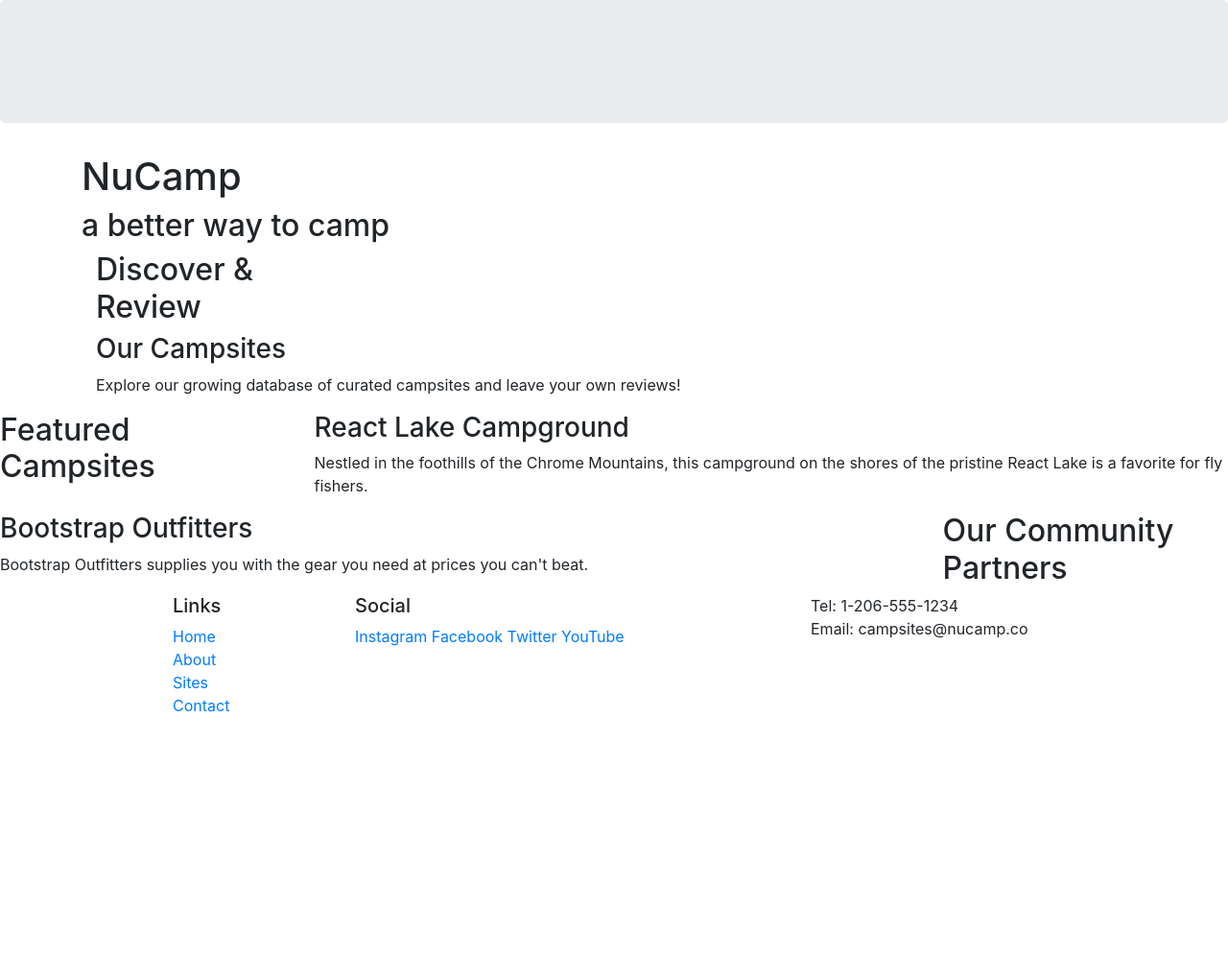
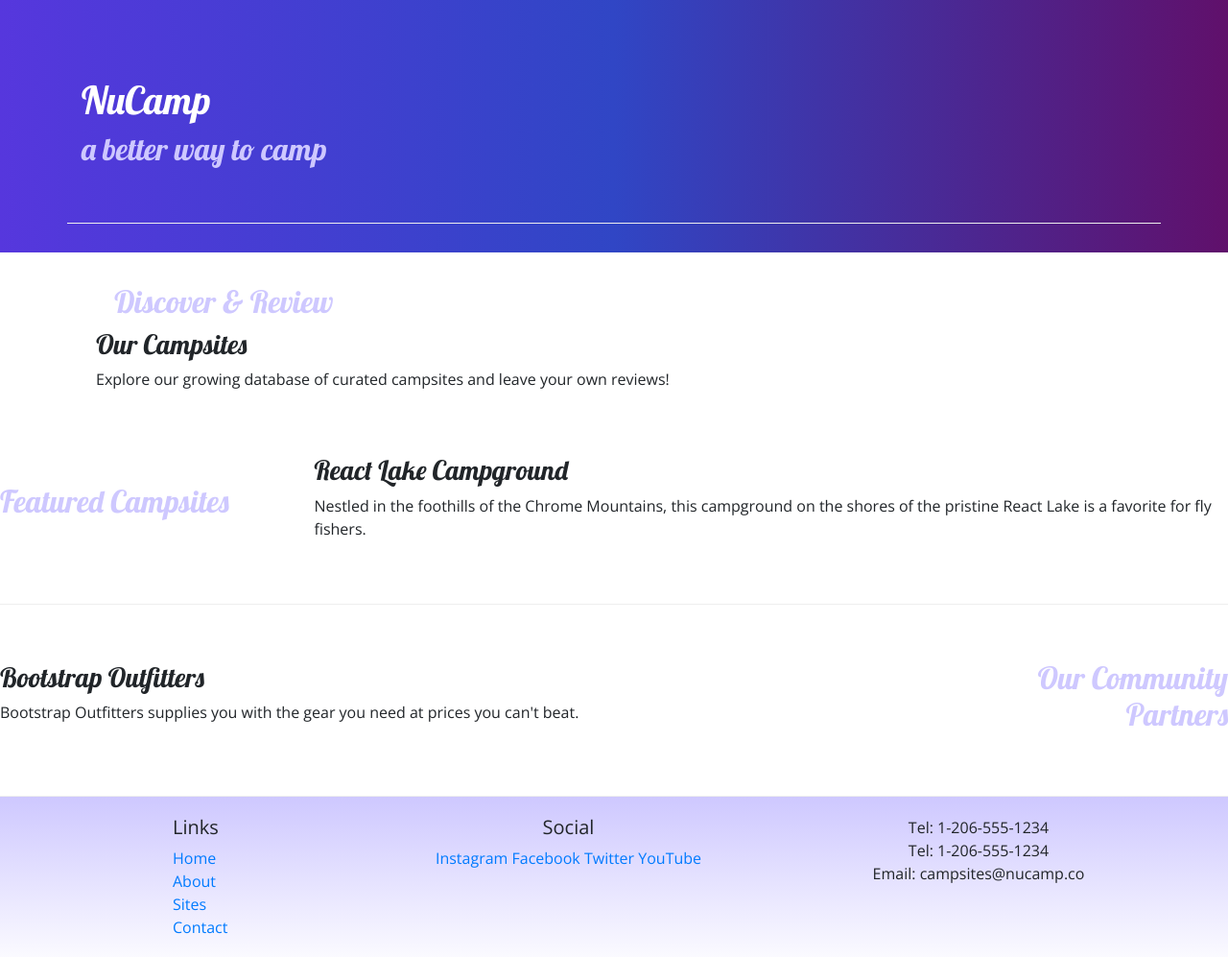
Before and after one commit to JCCassab/Bootstrap, a website: page index.html in a window 1280 px wide. Shown: the whole page at 96% size. Before the commit the page ends 800 px from the top, so only its background shows below. Drawn offline with nearby package versions, Linux system fonts and the light colour scheme; files that its build step writes are made by us from their sources.

Commit message:
Adding Custom Styles

```diff
--- a/index.html
+++ b/index.html
@@ -9,15 +9,18 @@
         <!-- Bootstrap CSS -->
         <link rel="stylesheet" href="node_modules/bootstrap/dist/css/bootstrap.min.css" />
 
+        <!-- Additional CSS must be placed after Bootstrap CSS -->
+        <link rel="stylesheet" href="https://fonts.googleapis.com/css?family=Lobster|Open+Sans" />
+        <link rel="stylesheet" href="css/styles.css" />
         <title>NuCamp: A Better Way To Camp</title>
     </head>
 
 <body>
 
     <header>
-        <header class="jumbotron"></header>
+        <header class="jumbotron jumbotron-fluid">
         <div class="container">
-            <div class="row">
+            <div class="row row-content align-items-center">
                 <div class="col">
                     <h1>NuCamp</h1>
                     <h2>a better way to camp</h2>
@@ -28,7 +31,7 @@
 
     <div class="container">
         <div class="col-sm-4 order-sm-last col-md-3">
-            <h2>Discover & Review</h2>
+            <h2 class="text-sm-right">Discover & Review</h2>
         </div>
         <div class="col">
             <h3>Our Campsites</h3>
@@ -36,19 +39,20 @@
         </div>
     </div>
 
-        <div class="row">
+    <div class="row row-content align-items-center">
         <div class="col-sm-4 col-md-3">
             <h2>Featured Campsites</h2>
         </div>
         <div class="col">
             <h3>React Lake Campground</h3>
-        		<p>Nestled in the foothills of the Chrome Mountains, this campground on the shores of the pristine React Lake is a favorite for fly fishers.</p>
+            <p>Nestled in the foothills of the Chrome Mountains, this campground on the shores of the pristine React
+                Lake is a favorite for fly fishers.</p>
         </div>
     </div>
 
-        <div class="row">
+    <div class="row row-content align-items-center">
         <div class="col-sm-4 order-sm-last col-md-3">
-                <h2>Our Community Partners</h2>
+            <h2 class="text-sm-right">Our Community Partners</h2>
         </div>
         <div class="col">
             <h3>Bootstrap Outfitters</h3>
@@ -69,14 +73,15 @@
                         <li><a href="#">Contact</a></li>
                     </ul>
                 </div>
-                <div class="col-6 col-sm-5">
+                <div class="col-6 col-sm-5 text-center">
                 	<h5>Social</h5>
                     <a href="http://instagram.com/">Instagram</a>
                     <a href="http://facebook.com/">Facebook</a>
                     <a href="http://twitter.com/">Twitter</a>
                     <a href="http://youtube.com/">YouTube</a>
                 </div>
-                <div class="col-sm-4">
+                <div class="col-sm-4 text-center">
+                    Tel: 1-206-555-1234<br />
                     Tel: 1-206-555-1234<br />
                     Email: campsites@nucamp.co
                 </div>
--- /dev/null
+++ b/styles.css
@@ -0,0 +1,32 @@
+body {
+    font-family: "Open Sans", sans-serif;
+}
+
+h1, h2, h3 {
+    font-family: "Lobster", cursive;
+}
+
+h2 {
+    color: #3046C5;
+}
+
+header h2 {
+    color: #CEC8FF;
+}
+
+footer {
+    background-image: linear-gradient(#CEC8FF, white);
+    padding: 20px 0;
+}
+
+.jumbotron {
+    padding: 30px;
+    background-image: linear-gradient(to right, #5637DD, #3046C5, #60106B);
+    color: white;
+}
+
+.row-content {
+    padding: 50px 0;
+    border-bottom: 1px ridge;
+    min-height: 200px;
+}
```
Lines whose indentation alone changed are shown as unchanged.
